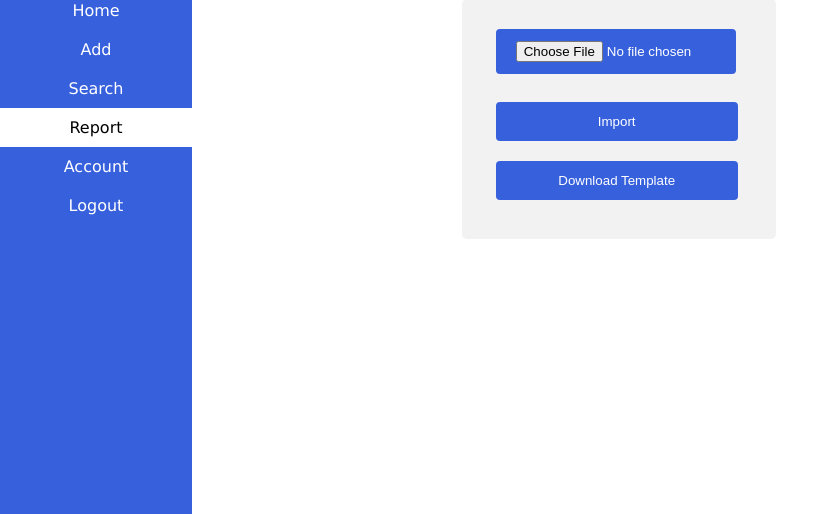
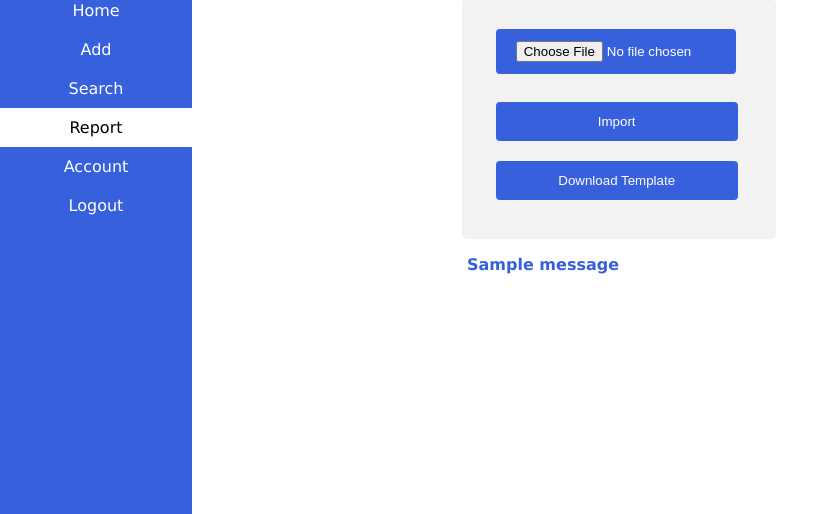
Before and after one commit to shu-csas-changgar/group-project-cepd-com, a Django app: page /import/ in a window 1280 px wide. Shown: the part 76-590 px from the top of the page, without its empty margins (0-839 px from the left). Run offline with Django 3.2, Linux system fonts and the light colour scheme; a user stored in the database is signed in; tables that the repository leaves empty hold one stand-in row (values such as "Sample post"); one stand-in notice (Sample message) is shown.

Commit message:
Last min updates

```diff
--- a/ABC_CORP/ABC_INVENTORY/forms.py
+++ b/ABC_CORP/ABC_INVENTORY/forms.py
@@ -8,4 +8,4 @@ class CreateUserForm(UserCreationForm):
 		fields = ['firstName', 'lastName', 'email', 'phone','address','officeLocation','password1', 'password2']
 
 class UploadFileForm(forms.Form):
-	file = forms.FileField(required=True)
+	file = forms.FileField(required=False)
--- a/ABC_CORP/ABC_INVENTORY/templates/import.html
+++ b/ABC_CORP/ABC_INVENTORY/templates/import.html
@@ -20,6 +20,9 @@
                         <input type="submit" name="Download Template" class="import-btn" value="Download Template">
                     </form>
                 </div>
+                {% for message in messages %}
+					<p class="notification">{{message}}</p>
+				{% endfor %}
             </div>
         </body>
         <footer class="footer">
--- a/ABC_CORP/ABC_INVENTORY/views.py
+++ b/ABC_CORP/ABC_INVENTORY/views.py
@@ -929,16 +929,22 @@ def importPage(request):
             response['Content-Disposition'] = 'attachment; filename="equipmentTemplate.csv"'
 
             writer = csv.writer(response)
-            writer.writerow(['id','name', 'equipmentType', 'purchaseDate', 'expirationDate', 'floor', 'is_active', 'assignedTo_id', 'officeLocation_id', 'vendor_id'])
+            writer.writerow(['name', 'equipmentType', 'purchaseDate', 'expirationDate', 'floor', 'is_active', 'assignedTo_id', 'officeLocation_id', 'vendor_id'])
 
-            equipments = Equipment.objects.all().values_list('id','name', 'equipmentType', 'purchaseDate', 'expirationDate', 'floor', 'is_active', 'assignedTo_id', 'officeLocation_id', 'vendor_id')
+            equipments = Equipment.objects.all().values_list('name', 'equipmentType', 'purchaseDate', 'expirationDate', 'floor', 'is_active', 'assignedTo_id', 'officeLocation_id', 'vendor_id')
             writer.writerow(equipments.get(id=1))
             return response
 
         if "Import" in request.POST:
+            if not request.FILES:
+                errorMessage = "No File Selected, Kindly Select File"
+                redirectUrlName = "import"
+                redirectPageName= "Import"
+                return errorHandler(request, errorMessage, redirectUrlName, redirectPageName)
+
             form = UploadFileForm(request.POST, request.FILES)
             if form.is_valid():
-                handle_uploaded_file(request.FILES['file'])
+                handle_uploaded_file(request, request.FILES['file'])
                 context['form'] = UploadFileForm()
                 return render(request, 'import.html', context)
 
@@ -948,7 +954,7 @@ def importPage(request):
     else:
         return redirect('home')
 
-def handle_uploaded_file(f):
+def handle_uploaded_file(request,f):
     DATE_FORMAT = '%m/%d/%Y'
     with open('./uploaded.csv', 'wb+') as destination:
         for chunk in f.chunks():
@@ -972,6 +978,7 @@ def handle_uploaded_file(f):
         equipment.vendor = Vendor.objects.get(id=int(row['vendor_id']))
         equipment.save()
     os.remove("uploaded.csv")
+    messages.info(request, 'Equipments Uploaded Succesfully!')
 
 def exportPage(request):
     date = datetime.date.today()
@@ -988,8 +995,8 @@ def exportPage(request):
         response['Content-Disposition'] = 'attachment; filename="equipments.csv"'
 
         writer = csv.writer(response)
-        writer.writerow(['id','name', 'equipmentType', 'purchaseDate', 'expirationDate', 'floor', 'is_active', 'assignedTo_id', 'officeLocation_id', 'vendor_id'])
-        equipments = Equipment.objects.all().values_list('id','name', 'equipmentType', 'purchaseDate', 'expirationDate', 'floor', 'is_active', 'assignedTo_id', 'officeLocation_id', 'vendor_id')
+        writer.writerow(['name', 'equipmentType', 'purchaseDate', 'expirationDate', 'floor', 'is_active', 'assignedTo_id', 'officeLocation_id', 'vendor_id'])
+        equipments = Equipment.objects.all().values_list('name', 'equipmentType', 'purchaseDate', 'expirationDate', 'floor', 'is_active', 'assignedTo_id', 'officeLocation_id', 'vendor_id')
         for equipment in equipments:
             writer.writerow(equipment)
         return response
--- a/ABC_CORP/static/css/report.css
+++ b/ABC_CORP/static/css/report.css
@@ -3,10 +3,18 @@
     height: 600px;
     padding-top: 1.5rem;
 }
+
 .body-card-text {
     font-family: Verdana, Helvetica, sans-serif;
     color: rgb(55, 96, 220);
     margin-left: 350px;
+    font-weight: bold;
+}
+
+.notification {
+    font-family: Verdana, Helvetica, sans-serif;
+    color: rgb(55, 96, 220);
+    margin-left: 275px;
     font-weight: bold;
 }
 
@@ -25,7 +33,7 @@
     margin-left: 30px;
 }
 
-.form-container-import{
+.form-container-import {
     border-radius: 5px;
     background-color: #f2f2f2;
     padding: 20px;
@@ -33,6 +41,7 @@
     height: 200px;
     margin-left: 270px;
 }
+
 
 /* Clear floats after the columns */
 
@@ -109,10 +118,10 @@ label {
     margin-bottom: 10px;
 }
 
-
 .export-btn:hover {
     opacity: .5;
 }
+
 .export-btn {
     opacity: 1;
     -webkit-transition: .3s ease-in-out;
@@ -132,11 +141,13 @@ label {
     cursor: pointer;
     text-align: center;
 }
+
 .footer {
     background-color: rgb(55, 96, 220);
     height: 200px;
     margin-top: 0px;
 }
+
 #footer-text {
     font-family: Verdana, Helvetica, sans-serif;
     color: white;
```
Also changed, not shown: ABC_CORP/db.sqlite3.
